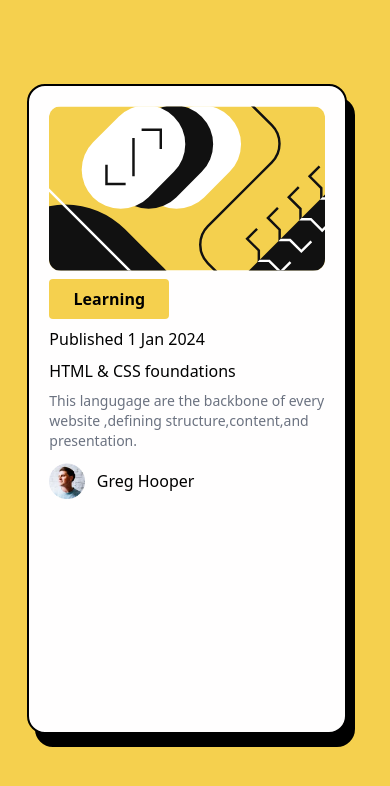
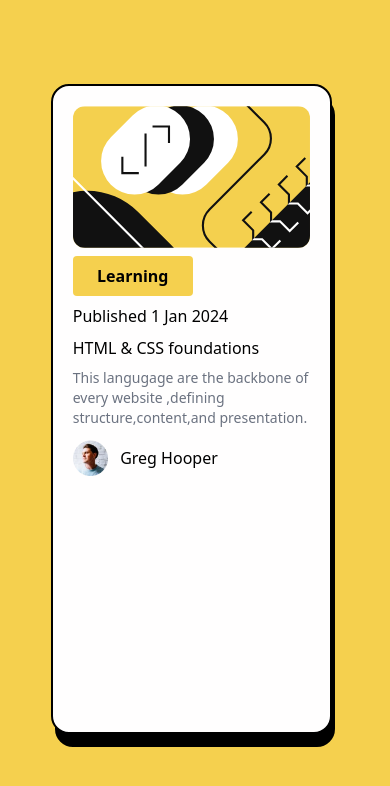
Before and after one commit to Nazmul-Hasan-Shadin/practise-card, a plain HTML site: page index.html in a window 390 px wide. Drawn offline with nearby package versions, Linux system fonts and the light colour scheme.

Commit message:
mobile responsive fixed

```diff
--- a/index.html
+++ b/index.html
@@ -8,11 +8,11 @@
   </head>
   <body class= "  bg-[#F5D04E] relative flex  justify-center items-center h-[100vh]">
 
-    <div class="bg-black   w-[82%] lg:w-[360px] h-[77%] lg:h-[530px]  lg:space-y-4 lg:p-5 border-2 border-black rounded-[18px] ">
+    <div class="bg-black   w-[72%] lg:w-[360px] h-[77%] lg:h-[530px]  lg:space-y-4 lg:p-5 border-2 border-black rounded-[18px] ">
 
     </div>
 
-    <div class="bg-[#FFFEFE]   absolute   right-[11%] lg:left-[36%] bottom-[13%] lg:bottom-[8%] w-[82%]  lg:w-[360px]  h-[77%]  lg:h-[530px]  space-y-2 lg:space-y-4 p-5 border-2 border-black rounded-[18px] ">
+    <div class="bg-[#FFFEFE]   absolute   right-[15%] lg:left-[36%] bottom-[13%] lg:bottom-[8%] w-[72%]  lg:w-[360px]  h-[77%]  lg:h-[530px]  space-y-2 lg:space-y-4 p-5 border-2 border-black rounded-[18px] ">
       <div>
         <img class="rounded-[12px]" src="./assets/images/illustration-article.svg" alt="" />
       </div>
```
